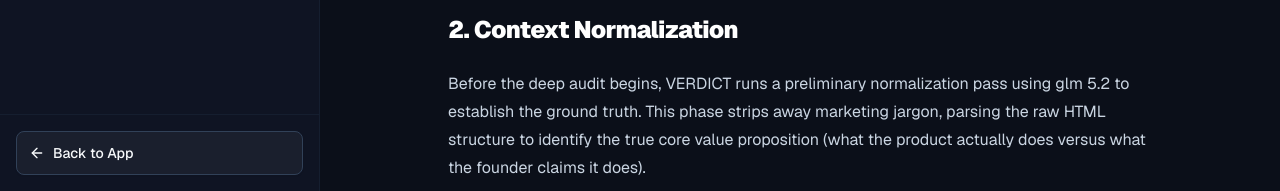
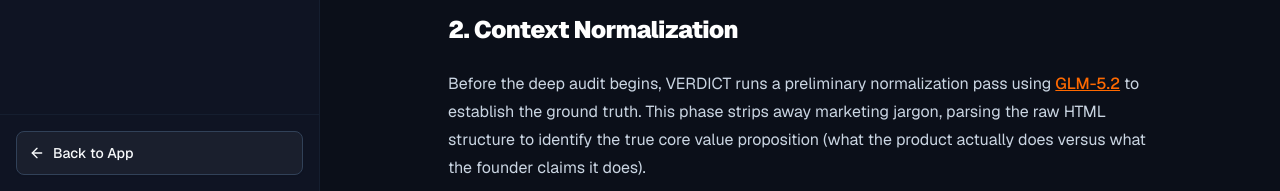
Before and after one commit to eugenennamdi/verdict, a Next.js app: page /docs/architecture in a window 1280 px wide. Shown: the part 609-800 px from the top of the page. Built offline with nearby package versions, Linux system fonts and the light colour scheme.

Commit message:
docs: capitalize GLM-5.2 and link to huggingface model card in architecture docs

```diff
--- a/src/app/docs/architecture/page.tsx
+++ b/src/app/docs/architecture/page.tsx
@@ -35,7 +35,7 @@ export default function ArchitecturePage() {
         <section>
           <h2>2. Context Normalization</h2>
           <p className="text-slate-600 dark:text-slate-300 mb-4">
-            Before the deep audit begins, VERDICT runs a preliminary normalization pass using glm 5.2 to establish the ground truth. This phase strips away marketing jargon, parsing the raw HTML structure to identify the true core value proposition (what the product actually does versus what the founder claims it does).
+            Before the deep audit begins, VERDICT runs a preliminary normalization pass using <a href="https://huggingface.co/zai-org/GLM-5.2" target="_blank" rel="noopener noreferrer">GLM-5.2</a> to establish the ground truth. This phase strips away marketing jargon, parsing the raw HTML structure to identify the true core value proposition (what the product actually does versus what the founder claims it does).
           </p>
           <ol>
             <li><strong>Validation:</strong> We verify the URL actually belongs to a SaaS, B2B, or B2C startup. If you submit a personal blog, a GitHub repo, or an agency, the engine rejects it.</li>
```
